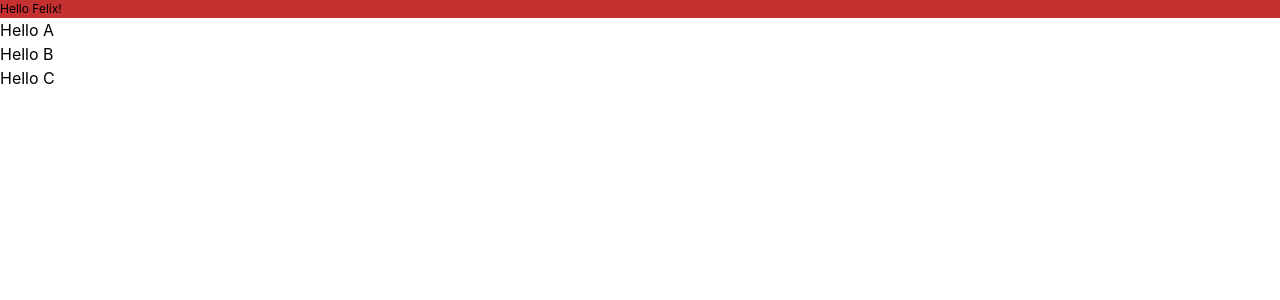
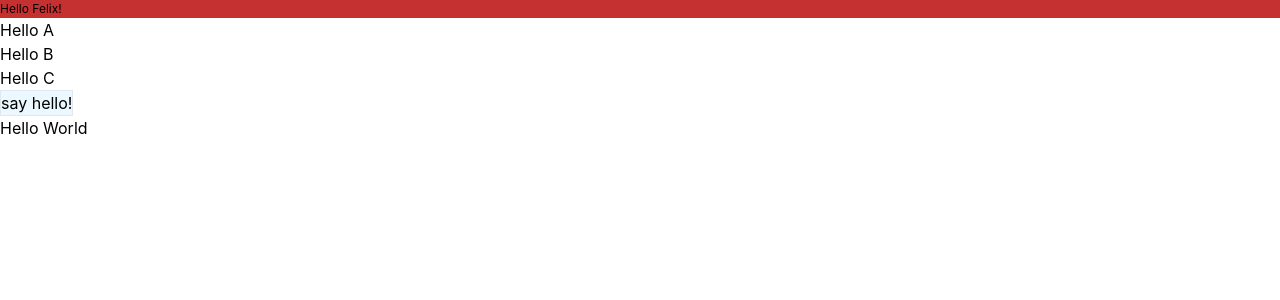
Before and after one commit to geyuqiu/react-workshop, a React (Create React App) app: page / in a window 1280 px wide. Shown: the top 300 px of the page. Built offline with nearby package versions, Linux system fonts and the light colour scheme.

Commit message:
spätestens jetzt merken wir dass wir mit der lokalen Variablen an den Grenzen stoßen

```diff
--- a/src/App.tsx
+++ b/src/App.tsx
@@ -1,12 +1,14 @@
 import React from 'react';
 import Hello from './components/Hello/Hello';
 import HelloList from './components/HelloList/HelloList';
+import HelloClick from './components/HelloClick/HelloClick';
 
 function App() {
   return(
     <>
       <Hello name="Felix"/>
       <HelloList />
+      <HelloClick />
     </>
   )
 }
--- a/src/components/HelloClick/HelloClick.tsx
+++ b/src/components/HelloClick/HelloClick.tsx
@@ -1,4 +1,18 @@
 import React from "react";
+
 export default function HelloClick () {
-  return <p >Hello Robert</p>;
+  let buttonWasClicked = false;
+
+  return (
+    <>
+      <button className="bg-blue-100 border"
+        onClick={() => buttonWasClicked = !buttonWasClicked}
+      >
+        say hello!
+      </button>
+      <p>
+        {buttonWasClicked ? 'Hello button' : 'Hello World'}
+      </p>
+    </>
+  );
 }
```
